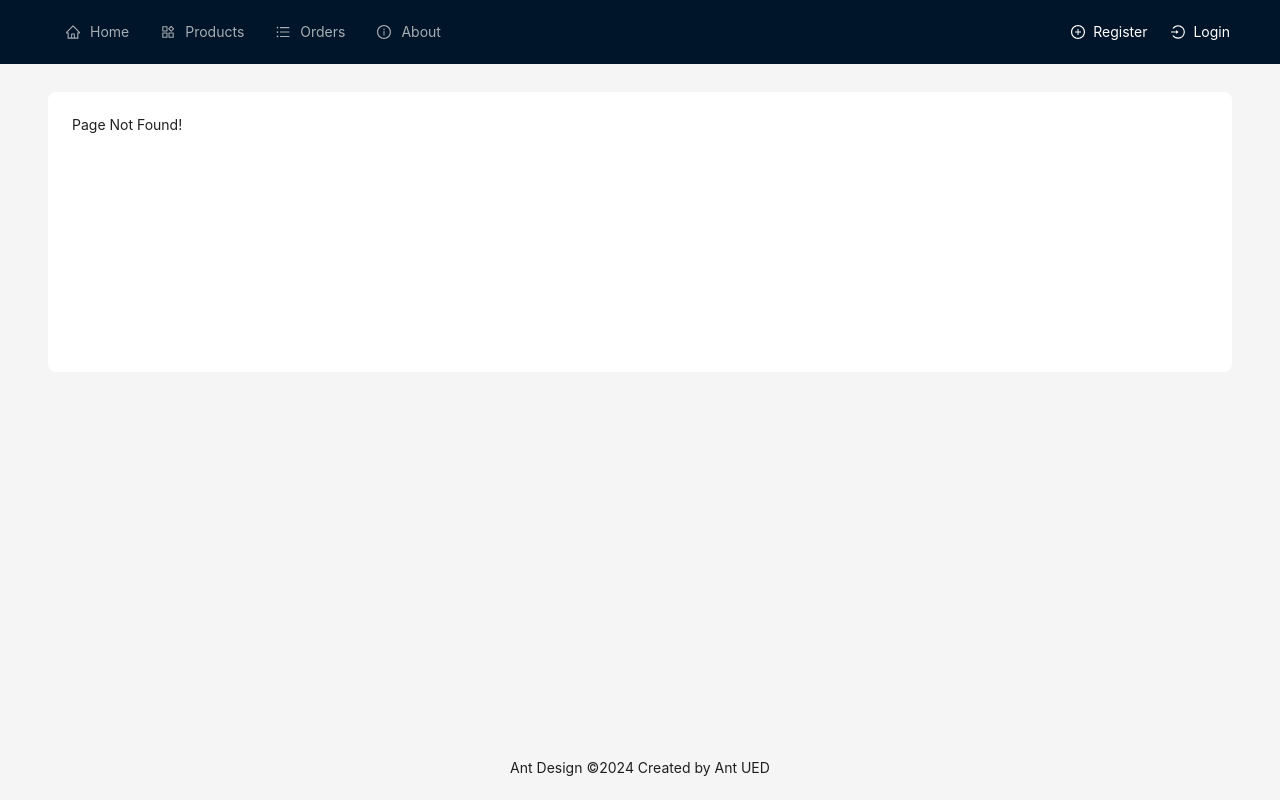
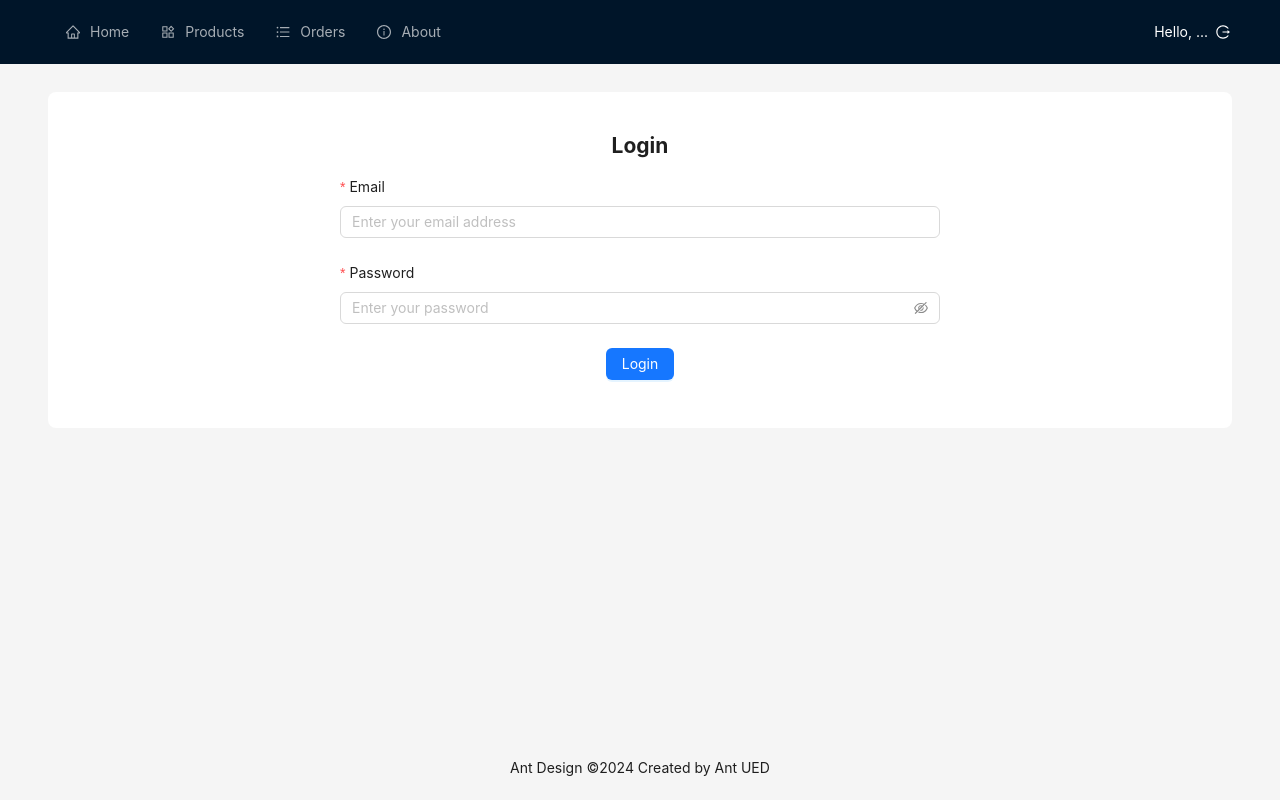
Before and after one commit to vladtymo/React-TypeScript-PV221, a React (Create React App) app: page /login in a window 1280 px wide. Before the commit this address had no page. Built offline with nearby package versions, Linux system fonts and the light colour scheme; the HTML template or start-up script is replaced by a standard one.

Commit message:
Implement login and logout funcs

```diff
--- a/package.json
+++ b/package.json
@@ -13,6 +13,7 @@
     "@types/react-dom": "^18.3.0",
     "antd": "^5.17.0",
     "axios": "^1.6.8",
+    "jwt-decode": "^4.0.0",
     "react": "^18.3.1",
     "react-dom": "^18.3.1",
     "react-router-dom": "^6.23.1",
--- a/src/App.tsx
+++ b/src/App.tsx
@@ -7,6 +7,7 @@ import NoPage from './components/NoPage';
 import ProductList from './components/ProductList';
 import ProductForm from './components/ProductForm';
 import Register from './components/Register';
+import Login from './components/Login';
 
 function App() {
   return (
@@ -14,7 +15,7 @@ function App() {
       <Routes>
         <Route path="/" element={<Layout />}>
           <Route index element={<Home />} />
-          {/* <Route path="login" element={<Login />} /> */}
+          <Route path="login" element={<Login />} />
           <Route path="register" element={<Register />} />
           <Route path="products" element={<ProductList />} />
           <Route path="products/create" element={<ProductForm />} />
--- a/src/components/Header.tsx
+++ b/src/components/Header.tsx
@@ -1,7 +1,8 @@
-import { HomeOutlined, InfoCircleOutlined, LoginOutlined, PlusCircleOutlined, ProductOutlined, UnorderedListOutlined } from '@ant-design/icons';
-import { Layout as LayoutAntd, Menu, MenuProps, Space } from 'antd';
+import { HomeOutlined, InfoCircleOutlined, LoginOutlined, LogoutOutlined, PlusCircleOutlined, ProductOutlined, UnorderedListOutlined } from '@ant-design/icons';
+import { Layout as LayoutAntd, Menu, MenuProps, Space, message } from 'antd';
 import { useEffect, useState } from 'react';
 import { Link, useLocation } from 'react-router-dom';
+import { accountsService } from '../services/accounts.service';
 
 const { Header: HeaderAntd } = LayoutAntd;
 
@@ -43,6 +44,14 @@ const Header: React.FC = () => {
         }
     }, [location, current]);
 
+    const onLogout = async () => {
+        const res = await accountsService.logout();
+
+        if (res && res.status === 200) {
+            message.success(`Your have logged out successfully!`);
+        }
+    }
+
     return (
         <HeaderAntd style={{ display: 'flex', alignItems: 'center' }}>
             <div className="demo-logo" />
@@ -54,6 +63,13 @@ const Header: React.FC = () => {
                 style={{ flex: 1, minWidth: 0 }}
             />
 
+            {
+                true ?
+                    <Space>
+                        <span style={{ color: "white" }}>Hello, {"..."}</span>
+                        <a onClick={onLogout} style={{ color: "white" }}><LogoutOutlined /></a>
+                    </Space>
+                    :
                     <Space size="large">
                         <Link to="/register" style={{ color: "white" }}>
                             <Space size="small">
@@ -68,6 +84,8 @@ const Header: React.FC = () => {
                             </Space>
                         </Link>
                     </Space>
+            }
+
         </HeaderAntd>
     );
 }
--- /dev/null
+++ b/src/components/Login.tsx
@@ -0,0 +1,96 @@
+import React, { useEffect, useState } from 'react';
+import { Button, Checkbox, DatePicker, Form, FormProps, Input, InputNumber, Select, SelectProps, Space, Upload, message } from 'antd';
+import TextArea from 'antd/es/input/TextArea';
+import { accountsService } from '../services/accounts.service';
+import { useNavigate } from 'react-router-dom';
+import { tokensService } from '../services/tokens.service';
+
+type FieldType = {
+    email: string;
+    password: string;
+};
+
+const Login: React.FC = () => {
+
+    const navigate = useNavigate();
+    const [form] = Form.useForm();
+
+    const onFinish: FormProps<FieldType>['onFinish'] = async (values) => {
+
+        console.log(values);
+
+        try {
+            const res = await accountsService.login(values);
+
+            if (res.status === 200) {
+                message.success(`Your have logged in successfully!`);
+
+                tokensService.save(res.data);
+
+                const payload = tokensService.getAccessTokenPayload();
+                console.log(payload);
+
+                // go back
+                navigate(-1);
+            }
+
+        } catch (error: any) {
+            message.error(`Invalid login or password!`);
+            console.log(error.response.data.message);
+        }
+    }
+
+    return (
+        <>
+            <h2 style={{ textAlign: "center" }}>Login</h2>
+            <Form
+                form={form}
+                name="control-hooks"
+                onFinish={onFinish}
+                style={{
+                    maxWidth: 600,
+                    margin: "auto"
+                }}
+                layout="vertical"
+            >
+                <Form.Item<FieldType>
+                    name="email"
+                    label="Email"
+                    rules={[
+                        {
+                            required: true,
+                            type: "email"
+                        },
+                    ]}
+                >
+                    <Input placeholder="Enter your email address" />
+                </Form.Item>
+
+                <Form.Item<FieldType>
+                    name="password"
+                    label="Password"
+                    rules={[
+                        {
+                            required: true,
+                        },
+                    ]}
+                >
+                    <Input.Password placeholder="Enter your password" />
+                </Form.Item>
+
+                <Form.Item style={{
+                    textAlign: "center"
+                }}>
+
+                    <Space>
+                        <Button type="primary" htmlType="submit">
+                            Login
+                        </Button>
+                    </Space>
+                </Form.Item>
+            </Form >
+        </>
+    );
+};
+
+export default Login;
--- a/src/models/accounts.model.ts
+++ b/src/models/accounts.model.ts
@@ -4,3 +4,8 @@ export interface RegisterModel {
     birthdate: Date;
     phoneNumber?: string;
 }
+
+export interface LoginModel {
+    email: string;
+    password: string;
+}
--- a/src/services/accounts.service.ts
+++ b/src/services/accounts.service.ts
@@ -1,5 +1,7 @@
 import axios from "axios";
-import { RegisterModel } from "../models/accounts.model";
+import { LoginModel, RegisterModel } from "../models/accounts.model";
+import { tokensService } from "./tokens.service";
+import { TokenModel } from "../models/tokens.model";
 
 const api = axios.create({
     baseURL: process.env.REACT_APP_API_URL + "accounts"
@@ -9,5 +11,16 @@ const api = axios.create({
 export const accountsService = {
     register: function (model: RegisterModel) {
         return api.post("register", model);
+    },
+    login: function (model: LoginModel) {
+        return api.post<TokenModel>("login", model);
+    },
+    logout: async function () {
+        const refreshToken = tokensService.getRefreshToken();
+        tokensService.clear();
+
+        if (refreshToken) {
+            return await api.post("logout", { refreshToken });
+        }
     }
 }
--- /dev/null
+++ b/src/services/tokens.service.ts
@@ -0,0 +1,44 @@
+import { JwtPayload, jwtDecode } from "jwt-decode";
+import { AccessTokenPayload, TokenModel } from "../models/tokens.model";
+
+const accessKey = process.env.REACT_APP_ACCESS_TOKEN_KEY;
+const refreshKey = process.env.REACT_APP_REFRESH_TOKEN_KEY;
+
+export const tokensService = {
+    save: function (model: TokenModel) {
+        if (accessKey) localStorage.setItem(accessKey, model.accessToken);
+        if (refreshKey) localStorage.setItem(refreshKey, model.refreshToken);
+    },
+    clear: function () {
+        if (accessKey) localStorage.removeItem(accessKey);
+        if (refreshKey) localStorage.removeItem(refreshKey);
+    },
+    getAccessToken: function () {
+        if (!accessKey) return null;
+        return localStorage.getItem(accessKey);
+    },
+    getRefreshToken: function () {
+        if (!refreshKey) return null;
+        return localStorage.getItem(refreshKey);
+    },
+    getAccessTokenPayload: function (): AccessTokenPayload | null {
+
+        const token = this.getAccessToken();
+
+        if (!token) return null;
+
+        try {
+            const payload = jwtDecode(token);
+
+            return {
+                email: payload['http://schemas.xmlsoap.org/ws/2005/05/identity/claims/emailaddress' as keyof JwtPayload] as string,
+                id: payload['http://schemas.xmlsoap.org/ws/2005/05/identity/claims/nameidentifier' as keyof JwtPayload] as string,
+                dateOfBirth: new Date(payload['http://schemas.xmlsoap.org/ws/2005/05/identity/claims/dateofbirth' as keyof JwtPayload] as string),
+                role: payload['http://schemas.microsoft.com/ws/2008/06/identity/claims/role' as keyof JwtPayload] as string
+            };
+
+        } catch (Error) {
+            return null;
+        }
+    }
+}
```
Also changed, not shown: src/models/tokens.model.ts (added, +11 -0 lines), 2 other files (tests, documents, lock files or other folders). Lines whose indentation alone changed are shown as unchanged.
